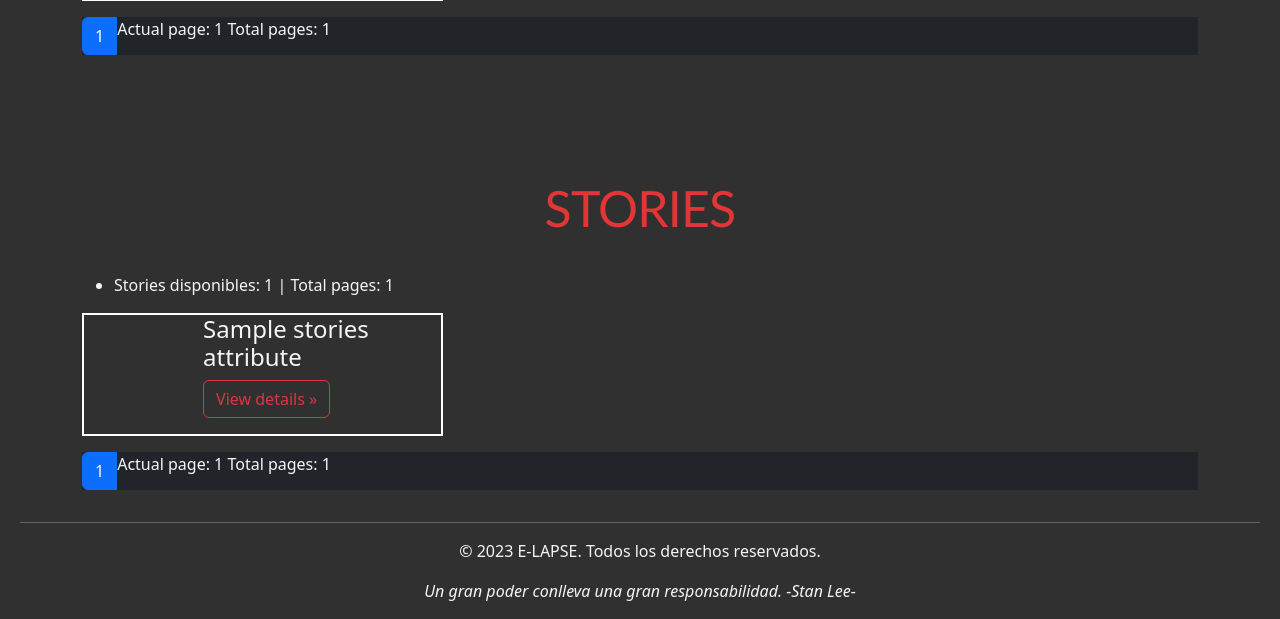
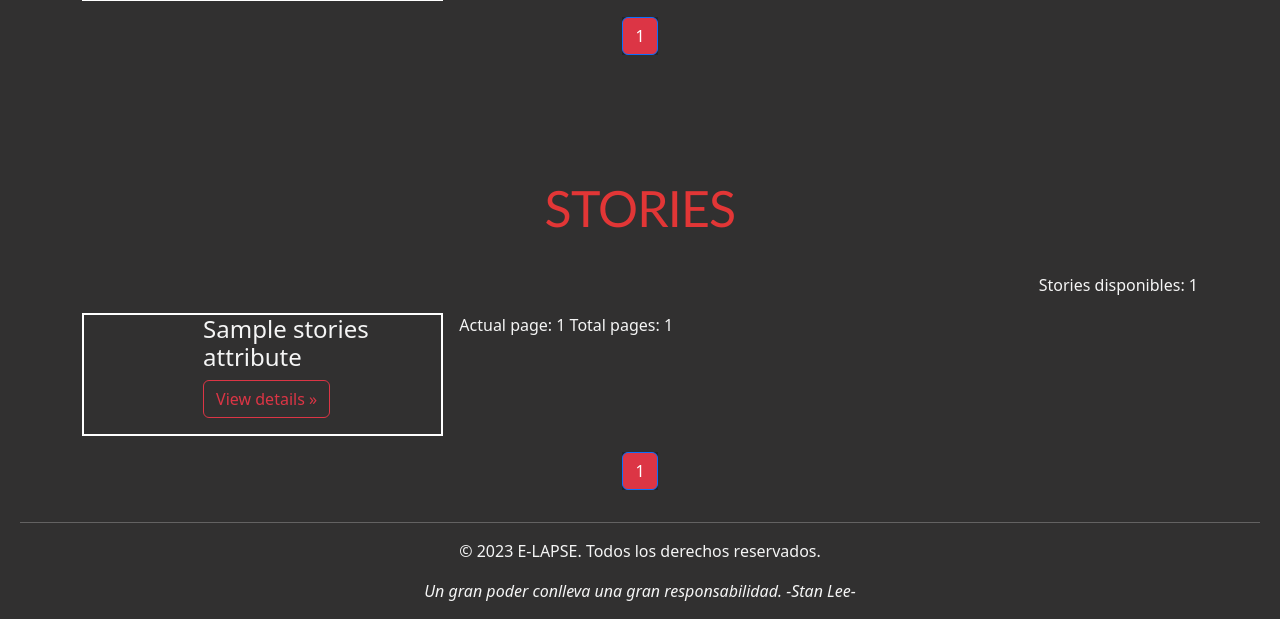
Before and after one commit to pablobarderas/TFG-MARVEL, a Django app: template e_lapse_project/e_lapse_marvel/templates/characterView.html in a window 1280 px wide. Shown: the part 2053-2672 px from the top of the page. Run offline with Django 4.2, Linux system fonts and the light colour scheme; the template is opened without the code that fills it: most values are stand-ins (such as "Sample title", 1, 10 or a date in 2020).

Commit message:
Change design of paginator and  anything else

```diff
--- a/e_lapse_project/e_lapse_marvel/templates/attributeTemplates/characterAttributeList.html
+++ b/e_lapse_project/e_lapse_marvel/templates/attributeTemplates/characterAttributeList.html
@@ -1,7 +1,7 @@
     <h2 class="featurette-heading alig" style="margin-bottom: 40px;text-align: center;font-family: 'Gill Sans', 'Gill Sans MT', Calibri,
      'Trebuchet MS', sans-serif;">CHARACTERS</h2>
      <ul>
-        <li>Actual page: {{character_page}} Total pages: {{total_characters_pages}}</li>
+        <li class="link text-end mb-2" style="list-style-type: none;">Actual page: {{character_page}}</li>
      </ul>
      <div id="per" class="row row-cols-1 row-cols-sm-2 row-cols-md-3 g-3">
       {% for characters in characters_attribute %}
--- a/e_lapse_project/e_lapse_marvel/templates/attributeTemplates/comicAttributeList.html
+++ b/e_lapse_project/e_lapse_marvel/templates/attributeTemplates/comicAttributeList.html
@@ -1,8 +1,8 @@
     <h2 class="featurette-heading alig" style="margin-bottom: 40px;text-align: center;font-family: 'Gill Sans', 'Gill Sans MT', Calibri,
      'Trebuchet MS', sans-serif;">COMICS</h2>
      <ul>
-        <li class="link">Comics disponibles: {{total_comics_results}} | Total pages: {{total_comics_pages}}</li>
-     </ul>
+      <li class="link text-end mb-2" style="list-style-type: none;">Comics disponibles: {{total_comics_results}}</li>
+  </ul>
      <div id="per" class="row row-cols-1 row-cols-sm-2 row-cols-md-3 g-3">
       {% for comics in comics_attribute %}
         {% for comics_attribute in comics %}
--- a/e_lapse_project/e_lapse_marvel/templates/attributeTemplates/creatorAttributeList.html
+++ b/e_lapse_project/e_lapse_marvel/templates/attributeTemplates/creatorAttributeList.html
@@ -2,7 +2,7 @@
     <h2 class="featurette-heading alig" style="margin-bottom: 40px;text-align: center;font-family: 'Gill Sans', 'Gill Sans MT', Calibri,
      'Trebuchet MS', sans-serif;">CREATORS</h2>
      <ul>
-        <li class="link">Creadores disponibles: {{total_creators_results}} | Total pages: {{total_creators_pages}}</li>
+        <li class="link text-end mb-2" style="list-style-type: none;">Creadores disponibles: {{total_creators_results}}</li>
      </ul>
      <div id="per" class="row row-cols-1 row-cols-sm-2 row-cols-md-3 g-3">
         {% for creators in creators_attribute %}
--- a/e_lapse_project/e_lapse_marvel/templates/attributeTemplates/eventAttributeList.html
+++ b/e_lapse_project/e_lapse_marvel/templates/attributeTemplates/eventAttributeList.html
@@ -1,7 +1,7 @@
     <h2 class="featurette-heading alig" style="margin-bottom: 40px;text-align: center;font-family: 'Gill Sans', 'Gill Sans MT', Calibri,
      'Trebuchet MS', sans-serif;">EVENTS</h2>
      <ul>
-        <li class="link">Eventos disponibles: {{total_events_results}} | Total pages: {{total_events_pages}}</li>
+        <li class="link text-end mb-2" style="list-style-type: none;">Eventos disponibles: {{total_events_results}}</li>
      </ul>
      <div id="per" class="row row-cols-1 row-cols-sm-2 row-cols-md-3 g-3">
         {% for events in events_attribute %}
--- a/e_lapse_project/e_lapse_marvel/templates/attributeTemplates/serieAttributeList.html
+++ b/e_lapse_project/e_lapse_marvel/templates/attributeTemplates/serieAttributeList.html
@@ -1,7 +1,7 @@
     <h2 class="featurette-heading alig" style="margin-bottom: 40px;text-align: center;font-family: 'Gill Sans', 'Gill Sans MT', Calibri,
      'Trebuchet MS', sans-serif;">SERIES</h2>
      <ul>
-        <li class="link">Series disponibles: {{total_series_results}} | Total pages: {{total_series_pages}}</li>
+        <li class="link text-end mb-2" style="list-style-type: none;">Series disponibles: {{total_series_results}}</li>
      </ul>
      <div id="per" class="row row-cols-1 row-cols-sm-2 row-cols-md-3 g-3">
         {% for series in series_attribute %}
--- a/e_lapse_project/e_lapse_marvel/templates/attributeTemplates/storiesAttributeList.html
+++ b/e_lapse_project/e_lapse_marvel/templates/attributeTemplates/storiesAttributeList.html
@@ -1,7 +1,7 @@
     <h2 class="featurette-heading alig" style="margin-bottom: 40px;text-align: center;font-family: 'Gill Sans', 'Gill Sans MT', Calibri,
      'Trebuchet MS', sans-serif;">STORIES</h2>
      <ul>
-        <li class="link">Stories disponibles: {{total_stories_results}} | Total pages: {{total_stories_pages}}</li>
+        <li class="link text-end mb-2" style="list-style-type: none;">Stories disponibles: {{total_stories_results}}</li>
      </ul>
      <div id="per" class="row row-cols-1 row-cols-sm-2 row-cols-md-3 g-3">
         {% for stories in stories_attribute %}
--- a/e_lapse_project/e_lapse_marvel/templates/characterView.html
+++ b/e_lapse_project/e_lapse_marvel/templates/characterView.html
@@ -1,12 +1,11 @@
 {% extends 'base.html' %} {% block content %}
 
-<nav class="navbar bg-gradient">
+<nav class="navbar">
   <div class="container-fluid justify-content-center bg-opacity-100">
     <a class="btn me-2 btn-outline-danger btn-lg" href="#comics">Comics</a>
     <a class="btn me-2 btn-outline-danger btn-lg" href="#events">Eventos</a>
     <a class="btn me-2 btn-outline-danger btn-lg" href="#series">Series</a>
     <a class="btn me-2 btn-outline-danger btn-lg" href="#stories">Stories</a>
-    <a class="btn me-2 btn-outline-danger btn-lg" href="#creators">Creators</a>
   </div>
 </nav>
 
@@ -33,14 +32,17 @@
 <!-- COMICS OF CHARACTER -->
 <section id="comics" class="container marketing">
   {% include 'attributeTemplates/comicAttributeList.html' %}
+
+  <!-- LI ACTUAL PAGE -->
+  <li class="text-right mb-2" style="list-style-type: none;">Actual page: {{comic_page}} Total pages: {{total_comics_pages}}</li>
+
   <!--COMICS PAGINATOR-->
-    <nav aria-label="comics paginator" class="w-100">
+  <nav aria-label="comics paginator" class="w-100 d-flex justify-content-center">
     <ul class="pagination bg-dark">
-
       <!-- PREVIOUS PAGE -->
       {% if comic_page > 1 %}
         <li class="page-item">
-          <a class="page-link bg-dark" href="?character_id={{ attribute.id }}&comic_page={{ comic_page|add:-1 }}&event_page={{ event_page }}&serie_page={{ serie_page }}&story_page={{ story_page }}#comics">Previous</a>
+          <a class="page-link bg-danger text-white" href="?character_id={{ attribute.id }}&comic_page={{ comic_page|add:-1 }}&event_page={{ event_page }}&serie_page={{ serie_page }}&story_page={{ story_page }}#comics">Previous</a>
         </li>
       {% endif %}
 
@@ -49,40 +51,48 @@
           {% if page >= comic_page and page <= comic_page|add:4 %}
             <li class="page-item">
               {% if page == comic_page %}
-            <a class="page-link active" href="?character_id={{ attribute.id }}&comic_page={{ page }}&event_page={{ event_page }}&serie_page={{ serie_page }}&story_page={{ story_page }}#comics">{{ page }}</a>
+                <a class="page-link active bg-danger text-white" href="?character_id={{ attribute.id }}&comic_page={{ page }}&event_page={{ event_page }}&serie_page={{ serie_page }}&story_page={{ story_page }}#comics">{{ page }}</a>
               {% else %}
-            <a class="page-link bg-dark" href="?character_id={{ attribute.id }}&comic_page={{ page }}&event_page={{ event_page }}&serie_page={{ serie_page }}&story_page={{ story_page }}#comics">{{ page }}</a>
+                <a class="page-link bg-danger text-white" href="?character_id={{ attribute.id }}&comic_page={{ page }}&event_page={{ event_page }}&serie_page={{ serie_page }}&story_page={{ story_page }}#comics">{{ page }}</a>
               {% endif %}
             </li>
           {% endif %}
         {% endfor %}
       {% endif %}
 
-
       <!-- NEXT PAGE -->
       {% if comic_page < total_comics_pages %}
         {% if total_comics_results >= 5 %}
           <li class="page-item">
-         <a class="page-link bg-dark" href="?character_id={{ attribute.id }}&comic_page={{ comic_page|add:1 }}&event_page={{ event_page }}&serie_page={{ serie_page }}&story_page={{ story_page }}#comics">Next</a>
+            <a class="page-link bg-danger text-white" href="?character_id={{ attribute.id }}&comic_page={{ comic_page|add:1 }}&event_page={{ event_page }}&serie_page={{ serie_page }}&story_page={{ story_page }}#comics">Next</a>
           </li>
         {% endif %}
       {% endif %}
-     <li>Actual page: {{comic_page}} Total pages: {{total_comics_pages}}</li>
     </ul>
   </nav>
 </section>
 
+
+
+
+
   <!--EVENTS OF CHARACTER -->
   <section id="events" class="container marketing">
     {% include 'attributeTemplates/eventAttributeList.html' %}
+
+
+    <!-- LI ACTUAL PAGE -->
+    <li class="text-right mb-2" style="list-style-type: none;">Actual page: {{event_page}} Total pages: {{total_events_pages}}</li>
+
+
     <!-- EVENTS PAGINATOR -->
-    <nav aria-label="events paginator" class="w-100">
+    <nav aria-label="events paginator" class="w-100 d-flex justify-content-center">
       <ul class="pagination bg-dark">
 
         <!-- PREVIOUS PAGE -->
         {% if event_page > 1 %}
           <li class="page-item">
-            <a class="page-link bg-dark" href="?character_id={{ attribute.id }}&comic_page={{ comic_page }}&event_page={{ event_page|add:-1 }}&serie_page={{ serie_page }}&story_page={{ story_page }}#events">Previous</a>
+            <a class="page-link bg-danger text-white" href="?character_id={{ attribute.id }}&comic_page={{ comic_page }}&event_page={{ event_page|add:-1 }}&serie_page={{ serie_page }}&story_page={{ story_page }}#events">Previous</a>
           </li>
         {% endif %}
 
@@ -91,9 +101,9 @@
           {% if page >= event_page and page <= event_page|add:4 %}
             <li class="page-item">
               {% if page == event_page %}
-                <a class="page-link active" href="?character_id={{ attribute.id }}&comic_page={{ comic_page }}&event_page={{ page }}&serie_page={{ serie_page }}&story_page={{ story_page }}#events">{{ page }}</a>
+                <a class="page-link active bg-danger text-white" href="?character_id={{ attribute.id }}&comic_page={{ comic_page }}&event_page={{ page }}&serie_page={{ serie_page }}&story_page={{ story_page }}#events">{{ page }}</a>
                 {% else %}
-                <a class="page-link bg-dark" href="?character_id={{ attribute.id }}&comic_page={{ comic_page }}&event_page={{ page }}&serie_page={{ serie_page }}&story_page={{ story_page }}#events">{{ page }}</a>
+                <a class="page-link bg-danger text-white" href="?character_id={{ attribute.id }}&comic_page={{ comic_page }}&event_page={{ page }}&serie_page={{ serie_page }}&story_page={{ story_page }}#events">{{ page }}</a>
               {% endif %}
             </li>
           {% endif %}
@@ -105,11 +115,11 @@
          {% if event_page < total_events_pages %}
          {% if total_events_results >= 5 %}
            <li class="page-item">
-             <a class="page-link bg-dark" href="?character_id={{ attribute.id }}&comic_page={{ comic_page }}&event_page={{ event_page|add:1 }}&serie_page={{ serie_page }}&story_page={{ story_page }}#events">Next</a>
+             <a class="page-link bg-danger text-white" href="?character_id={{ attribute.id }}&comic_page={{ comic_page }}&event_page={{ event_page|add:1 }}&serie_page={{ serie_page }}&story_page={{ story_page }}#events">Next</a>
            </li>
          {% endif %}
          {% endif %}
-         <li>Actual page: {{event_page}} Total pages: {{total_events_pages}}</li>
+
       </ul>
     </nav>
   </section>
@@ -117,14 +127,20 @@
   <!-- SERIES OF CHARACTER -->
   <section id="series" class="container marketing">
     {% include 'attributeTemplates/serieAttributeList.html' %}
+
+
+    <!-- LI ACTUAL PAGE -->
+
+    <li class="text-right mb-2" style="list-style-type: none;">Actual page: {{serie_page}} Total pages: {{total_series_pages}}</li>
+
     <!-- SERIES PAGINATOR -->
-    <nav aria-label="series paginator" class="w-100">
+    <nav aria-label="series paginator" class="w-100 d-flex justify-content-center">
       <ul class="pagination bg-dark">
 
         <!-- PREVIOUS PAGE -->
         {% if serie_page > 1 %}
           <li class="page-item">
-            <a class="page-link bg-dark" href="?character_id={{ attribute.id }}&comic_page={{ comic_page }}&event_page={{ event_page }}&serie_page={{ serie_page|add:-1 }}&story_page={{ story_page }}#series">Previous</a>
+            <a class=" page-link bg-danger text-white" href="?character_id={{ attribute.id }}&comic_page={{ comic_page }}&event_page={{ event_page }}&serie_page={{ serie_page|add:-1 }}&story_page={{ story_page }}#series">Previous</a>
           </li>
         {% endif %}
 
@@ -133,9 +149,9 @@
           {% if page >= serie_page and page <= serie_page|add:4 %}
             <li class="page-item">
               {% if page == serie_page %}
-                <a class="page-link active" href="?character_id={{ attribute.id }}&comic_page={{ comic_page }}&event_page={{ event_page }}&serie_page={{ page }}&story_page={{ story_page }}#series">{{ page }}</a>
+                <a class="page-link active bg-danger text-white" href="?character_id={{ attribute.id }}&comic_page={{ comic_page }}&event_page={{ event_page }}&serie_page={{ page }}&story_page={{ story_page }}#series">{{ page }}</a>
                 {% else %}
-                <a class="page-link bg-dark" href="?character_id={{ attribute.id }}&comic_page={{ comic_page }}&event_page={{ event_page }}&serie_page={{ page }}&story_page={{ story_page }}#series">{{ page }}</a>
+                <a class="page-link bg-danger text-white" href="?character_id={{ attribute.id }}&comic_page={{ comic_page }}&event_page={{ event_page }}&serie_page={{ page }}&story_page={{ story_page }}#series">{{ page }}</a>
               {% endif %}
             </li>
           {% endif %}
@@ -147,11 +163,11 @@
          {% if serie_page < total_series_pages %}
          {% if total_series_results >= 5 %}
            <li class="page-item">
-             <a class="page-link bg-dark" href="?character_id={{ attribute.id }}&comic_page={{ comic_page }}&event_page={{ event_page }}&serie_page={{ serie_page|add:1 }}&story_page={{ story_page }}#series">Next</a>
+             <a class="page-link bg-danger text-white" href="?character_id={{ attribute.id }}&comic_page={{ comic_page }}&event_page={{ event_page }}&serie_page={{ serie_page|add:1 }}&story_page={{ story_page }}#series">Next</a>
            </li>
          {% endif %}
          {% endif %}
-         <li>Actual page: {{serie_page}} Total pages: {{total_series_pages}}</li>
+
       </ul>
     </nav>
   </section>
@@ -160,14 +176,19 @@
   <!-- STORIES OF CHARACTER -->
   <section id="stories" class="container marketing">
     {% include 'attributeTemplates/storiesAttributeList.html' %}
+
+     <!-- LI ACTUAL PAGE -->
+
+     <li class="text-right mb-2" style="list-style-type: none;">Actual page: {{story_page}} Total pages: {{total_stories_pages}}</li>
+
     <!-- STORIES PAGINATOR -->
-    <nav aria-label="stories paginator" class="w-100">
+    <nav aria-label="stories paginator" class="w-100 d-flex justify-content-center">
       <ul class="pagination bg-dark">
 
         <!-- PREVIOUS PAGE -->
         {% if story_page > 1 %}
           <li class="page-item">
-            <a class="page-link bg-dark" href="?character_id={{ attribute.id }}&comic_page={{ comic_page }}&event_page={{ event_page }}&serie_page={{ serie_page }}&story_page={{ story_page|add:-1 }}#stories">Previous</a>
+            <a class="page-link bg-danger text-white" href="?character_id={{ attribute.id }}&comic_page={{ comic_page }}&event_page={{ event_page }}&serie_page={{ serie_page }}&story_page={{ story_page|add:-1 }}#stories">Previous</a>
           </li>
         {% endif %}
 
@@ -176,9 +197,9 @@
           {% if page >= story_page and page <= story_page|add:4 %}
             <li class="page-item">
               {% if page == story_page %}
-                <a class="page-link active" href="?character_id={{ attribute.id }}&comic_page={{ comic_page }}&event_page={{ event_page }}&serie_page={{ serie_page }}&story_page={{ page }}#stories">{{ page }}</a>
+                <a class="page-link active bg-danger text-white" href="?character_id={{ attribute.id }}&comic_page={{ comic_page }}&event_page={{ event_page }}&serie_page={{ serie_page }}&story_page={{ page }}#stories">{{ page }}</a>
                 {% else %}
-                <a class="page-link bg-dark" href="?character_id={{ attribute.id }}&comic_page={{ comic_page }}&event_page={{ event_page }}&serie_page={{ serie_page }}&story_page={{ page }}#stories">{{ page }}</a>
+                <a class="page-link bg-danger text-white" href="?character_id={{ attribute.id }}&comic_page={{ comic_page }}&event_page={{ event_page }}&serie_page={{ serie_page }}&story_page={{ page }}#stories">{{ page }}</a>
               {% endif %}
             </li>
           {% endif %}
@@ -190,11 +211,10 @@
          {% if story_page < total_stories_pages %}
          {% if total_stories_results >= 5 %}
            <li class="page-item">
-             <a class="page-link bg-dark" href="?character_id={{ attribute.id }}&comic_page={{ comic_page }}&event_page={{ event_page }}&serie_page={{ serie_page }}&story_page={{ story_page|add:1 }}#stories">Next</a>
+             <a class="page-link bg-danger text-white" href="?character_id={{ attribute.id }}&comic_page={{ comic_page }}&event_page={{ event_page }}&serie_page={{ serie_page }}&story_page={{ story_page|add:1 }}#stories">Next</a>
            </li>
          {% endif %}
          {% endif %}
-         <li>Actual page: {{story_page}} Total pages: {{total_stories_pages}}</li>
       </ul>
     </nav>
   </section>
--- a/e_lapse_project/e_lapse_marvel/templates/comicView.html
+++ b/e_lapse_project/e_lapse_marvel/templates/comicView.html
@@ -1,7 +1,7 @@
 {% extends 'base.html' %} {% block content %}
 
 
-<nav class="navbar bg-gradient">
+<nav class="navbar">
   <div class="container-fluid justify-content-center bg-opacity-100">
     <a class="btn me-2 btn-outline-danger btn-lg" href="#character">Personajes</a>
     <a class="btn me-2 btn-outline-danger btn-lg" href="#events">Eventos</a>
--- a/e_lapse_project/e_lapse_marvel/templates/creatorView.html
+++ b/e_lapse_project/e_lapse_marvel/templates/creatorView.html
@@ -1,6 +1,6 @@
 {% extends 'base.html' %} {% block content %}
 
-<nav class="navbar bg-gradient">
+<nav class="navbar">
   <div class="container-fluid justify-content-center bg-opacity-100">
     <a class="btn me-2 btn-outline-danger btn-lg" href="#comics">Comics</a>
     <a class="btn me-2 btn-outline-danger btn-lg" href="#events">Eventos</a>
--- a/e_lapse_project/e_lapse_marvel/templates/eventView.html
+++ b/e_lapse_project/e_lapse_marvel/templates/eventView.html
@@ -1,6 +1,6 @@
 {% extends 'base.html' %} {% block content %}
 
-<nav class="navbar bg-gradient">
+<nav class="navbar">
   <div class="container-fluid justify-content-center bg-opacity-100">
     <a class="btn me-2 btn-outline-danger btn-lg" href="#character">Personajes</a>
     <a class="btn me-2 btn-outline-danger btn-lg" href="#comics">Comics</a>
--- a/e_lapse_project/e_lapse_marvel/templates/serieView.html
+++ b/e_lapse_project/e_lapse_marvel/templates/serieView.html
@@ -1,6 +1,6 @@
 {% extends 'base.html' %} {% block content %}
 
-<nav class="navbar bg-gradient">
+<nav class="navbar">
   <div class="container-fluid justify-content-center bg-opacity-100">
     <a class="btn me-2 btn-outline-danger btn-lg" href="#character">Personajes</a>
     <a class="btn me-2 btn-outline-danger btn-lg" href="#comics">Comics</a>
--- a/e_lapse_project/e_lapse_marvel/templates/storyView.html
+++ b/e_lapse_project/e_lapse_marvel/templates/storyView.html
@@ -1,6 +1,6 @@
 {% extends 'base.html' %} {% block content %} {% load static %}
 
-<nav class="navbar bg-gradient">
+<nav class="navbar ">
   <div class="container-fluid justify-content-center bg-opacity-100">
     <a class="btn me-2 btn-outline-danger btn-lg" href="#character">Personajes</a>
     <a class="btn me-2 btn-outline-danger btn-lg" href="#comics">Comics</a>
--- a/e_lapse_project/e_lapse_project/settings.py
+++ b/e_lapse_project/e_lapse_project/settings.py
@@ -24,7 +24,7 @@ BASE_DIR = Path(__file__).resolve().parent.parent
 SECRET_KEY = 'django-insecure-#=*7r$z^h9u0uvu@$i=n5)$=*unfyf0wy*a*s!=#l%f69bn-lu'
 
 # SECURITY WARNING: don't run with debug turned on in production!
-DEBUG = False
+DEBUG = True
 
 ALLOWED_HOSTS = ['127.0.0.1', 'bardev.pythonanywhere.com']
 
```
Also changed, not shown: e_lapse_project/e_lapse_marvel/templates/homeView.html (+8 -8 lines), e_lapse_project/e_lapse_marvel/templates/paginatorsTemplates/searchListPaginators/characterListPaginator.html (+6 -6 lines), e_lapse_project/e_lapse_marvel/templates/paginatorsTemplates/searchListPaginators/comicListPaginator.html (+6 -6 lines), e_lapse_project/e_lapse_marvel/templates/paginatorsTemplates/searchListPaginators/creatorsListPaginator.html (+6 -6 lines), e_lapse_project/e_lapse_marvel/templates/paginatorsTemplates/searchListPaginators/eventListPaginator.html (+6 -6 lines), e_lapse_project/e_lapse_marvel/templates/paginatorsTemplates/searchListPaginators/serieListPaginator.html (+6 -6 lines), e_lapse_project/e_lapse_marvel/templates/searchListTemplates/charactersList.html (+8 -6 lines). Lines whose indentation alone changed are shown as unchanged.
